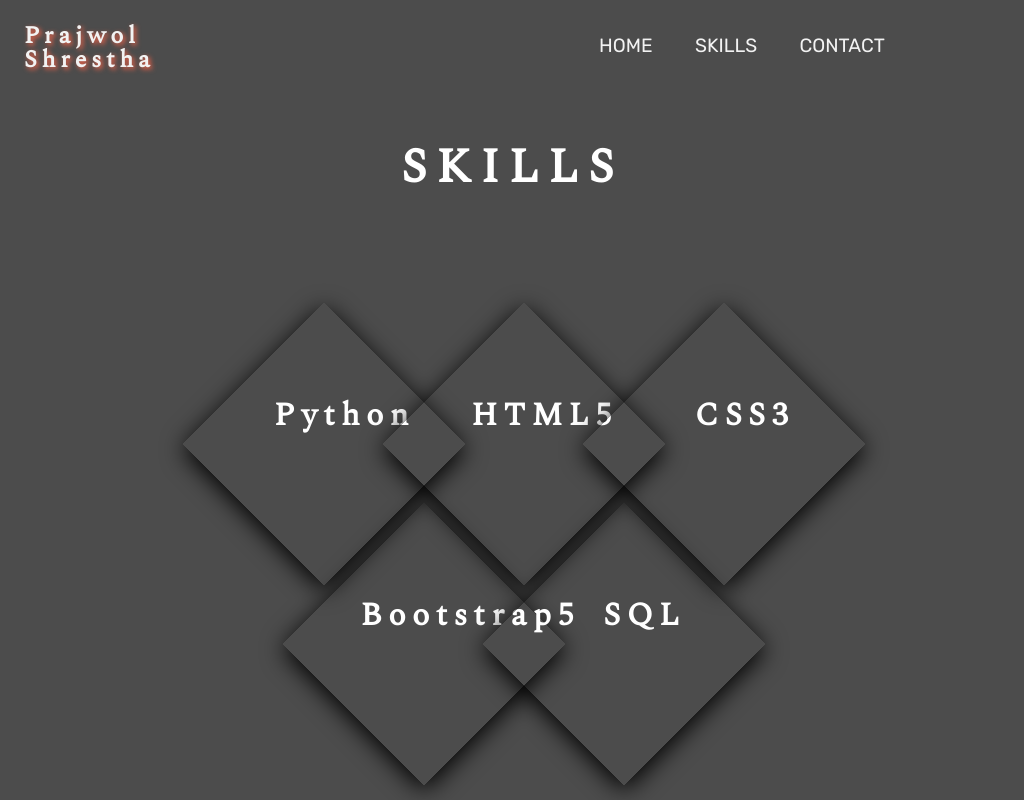
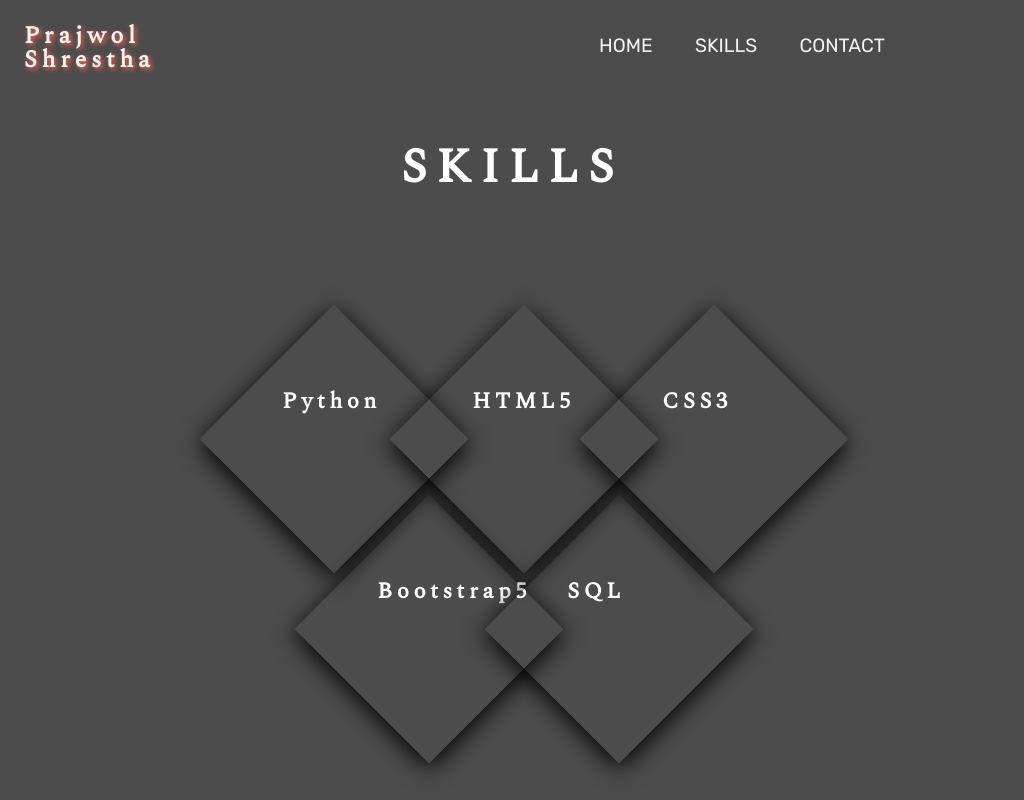
Before and after one commit to Prajwol-Shrestha/Prajwol-Shrestha.github.io, a plain HTML site: page Portfolio New/skills.html in a window 1024 px wide. Drawn offline with nearby package versions, Linux system fonts and the light colour scheme.

Commit message:
made some changes

```diff
--- a/Portfolio New/css/main.css
+++ b/Portfolio New/css/main.css
@@ -276,7 +276,7 @@ textarea{
 		height: 200px;
 	}
 	.card-container .card h2{
-		font-size: 1.8em;
+		font-size: 1.5em;
 		letter-spacing: .15em;
 	}
 
@@ -400,16 +400,16 @@ textarea{
 		width: 60vw;
 	}
 	.card-container .card{
-		width: 200px;
-		height: 200px;
+		width: 190px;
+		height: 190px;
 	}
 	.card-container .card:hover{
-		width: 220px;
-		height: 220px;
+		width: 210px;
+		height: 210px;
 	}
 	.card-container .card h2{
-		text-align: center;
-		font-size: 2em;
+		text-align: left;
+		font-size: 1.4em;
 	}
 
 	form{
```
